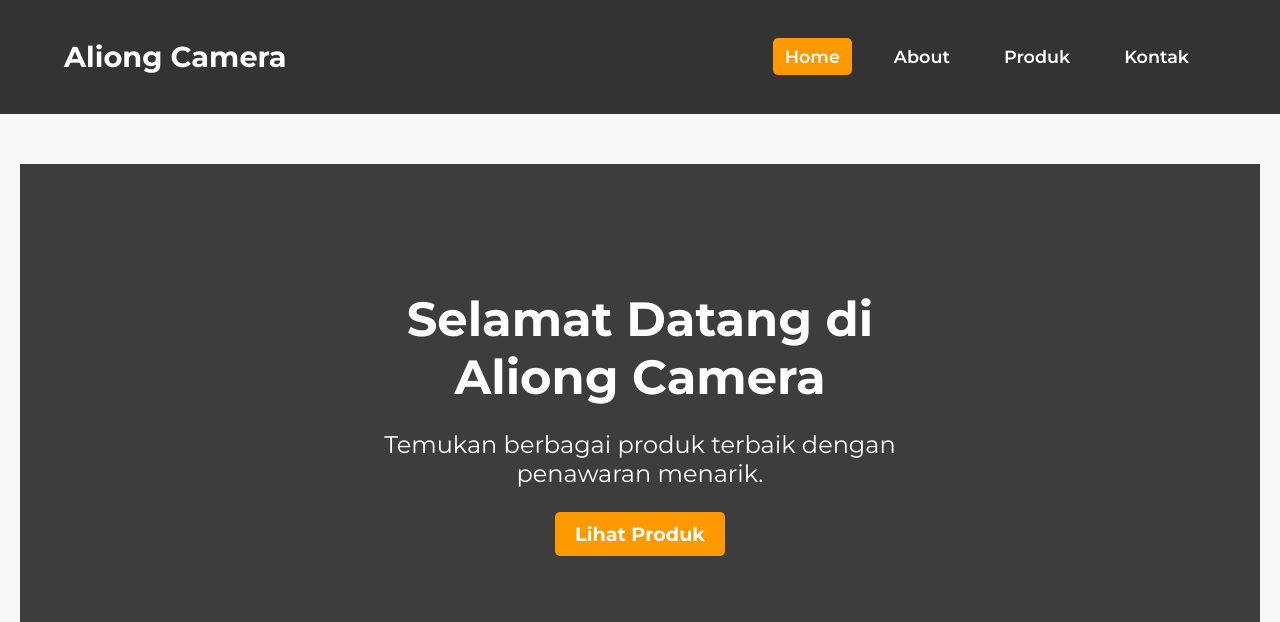
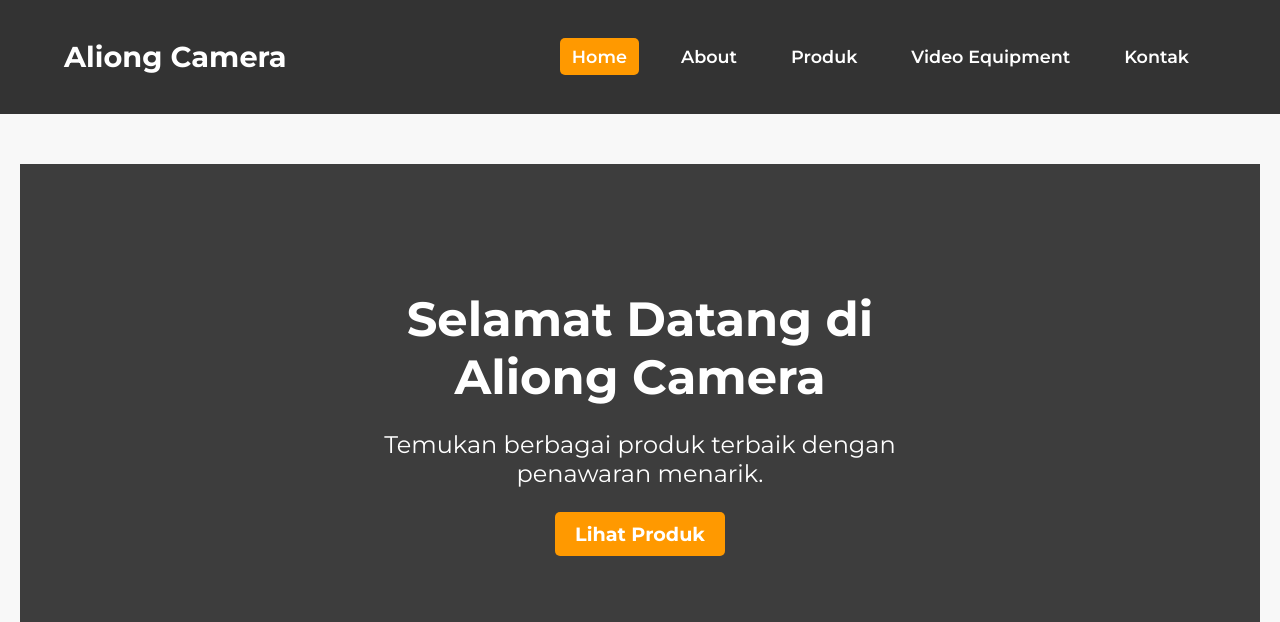
Before and after one commit to gm2870f2/Aliong-Camera, a plain HTML site: page index.html in a window 1280 px wide. Shown: the top 622 px of the page. Drawn offline with Linux system fonts and the light colour scheme.

Commit message:
Update index.html

```diff
--- a/index.html
+++ b/index.html
@@ -18,6 +18,7 @@
                     <li><a href="index.html" class="active">Home</a></li>
                     <li><a href="about.html">About</a></li>
                     <li><a href="produk.html">Produk</a></li>
+                    <li><a href="video-equipment.html">Video Equipment</a></li>
                     <li><a href="kontak.html">Kontak</a></li>
                 </ul>
             </nav>
```
